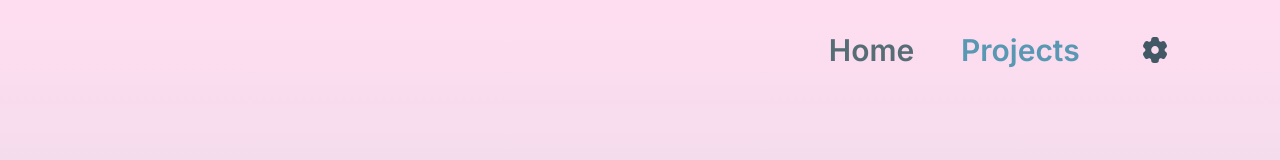
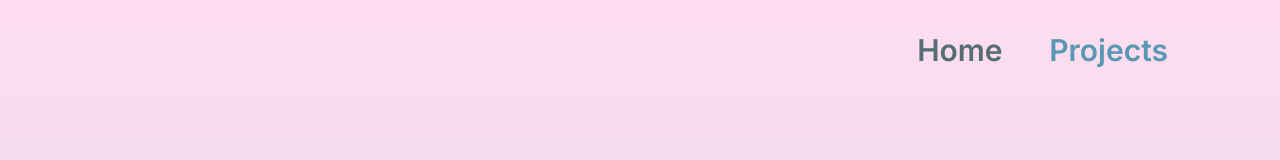
Before and after one commit to KaritaLaine/karita, a React (Vite) app in the folder karita/: page /projects in a window 1280 px wide. Shown: the top 160 px of the page. Built offline with nearby package versions, Linux system fonts and the light colour scheme.

Commit message:
feat: remove settings menu

```diff
--- a/karita/src/components/wrapper/header.tsx
+++ b/karita/src/components/wrapper/header.tsx
@@ -1,9 +1,6 @@
 import { Link, useLocation } from "@tanstack/react-router"
 import { useState } from "react"
 import Wave from "react-wavify"
-import Settings from "../../assets/settings.svg"
-import { IconButton } from "../iconButton"
-import { SettingsMenu } from "./settingsMenu"
 
 interface Props {
   pageHeader: string
@@ -11,8 +8,6 @@ interface Props {
 
 export const Header = ({ pageHeader }: Props) => {
   const [openHamburgerMenu, setOpenHamburgerMenu] = useState(false)
-  const [openSettings, setOpenSettings] = useState(false)
-
   const location = useLocation()
   const currentPath = location.pathname
   const isHomePage = currentPath === "/"
@@ -39,17 +34,6 @@ export const Header = ({ pageHeader }: Props) => {
               {link.name}
             </Link>
           ))}
-
-          <div className="relative">
-            <IconButton
-              icon={Settings}
-              alt="open settings icon"
-              onClick={() => setOpenSettings((prev) => !prev)}
-              size="lg:w-[1.6rem] lg:h-[1.6rem] sm:w-[1.2rem] sm:h-[1.2rem] w-[1.4rem] h-[1.4rem]"
-              hidden="hidden sm:flex"
-            />
-            {openSettings && <SettingsMenu />}
-          </div>
         </div>
 
         {/* Hamburger menu for mobile users */}
--- a/karita/src/components/wrapper/settingsMenu.tsx
+++ /dev/null
@@ -1,7 +0,0 @@
-export const SettingsMenu = () => {
-  return (
-    <div className="absolute bg-cream p-[0.5rem] mt-[1rem]">
-      <p>settings</p>
-    </div>
-  )
-}
```
